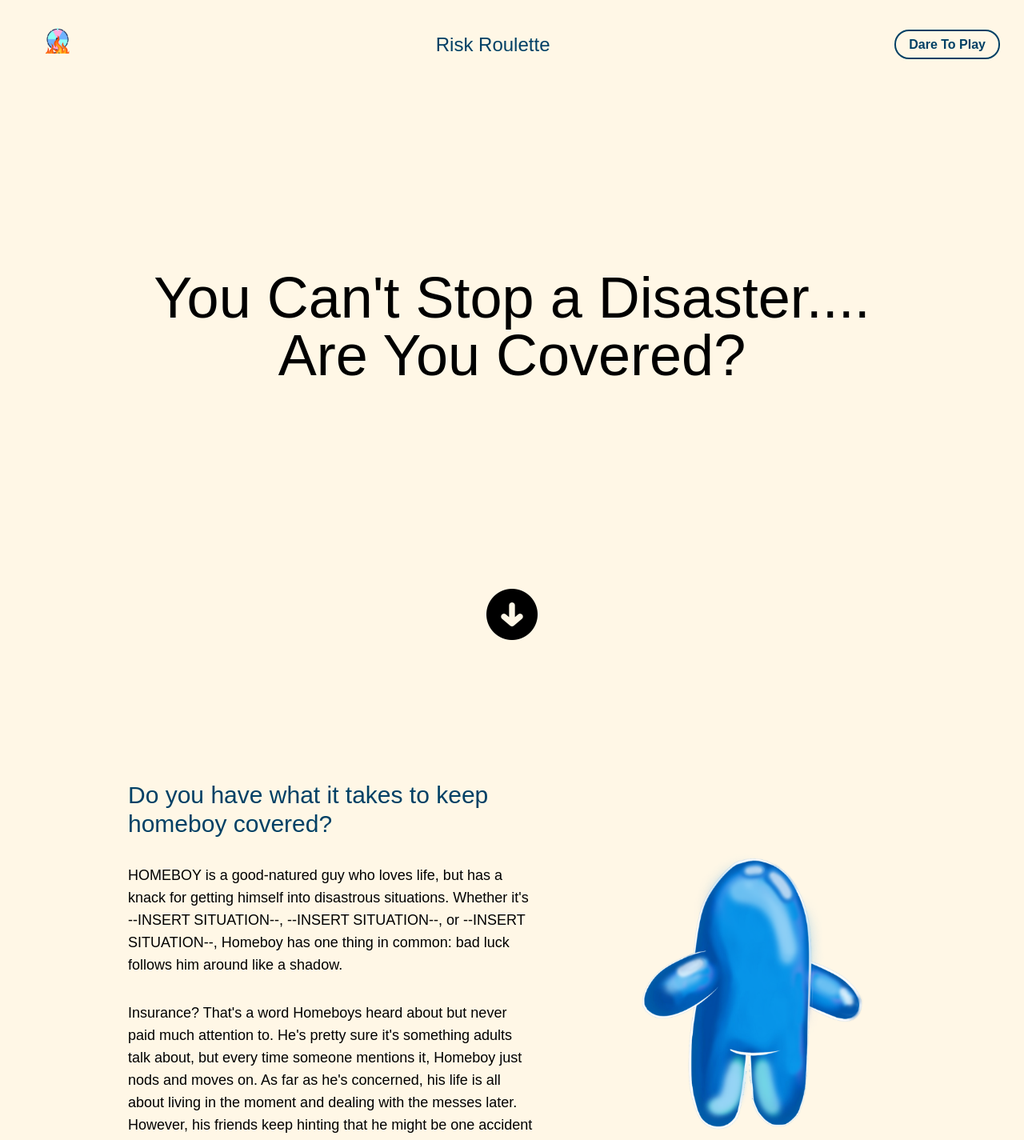
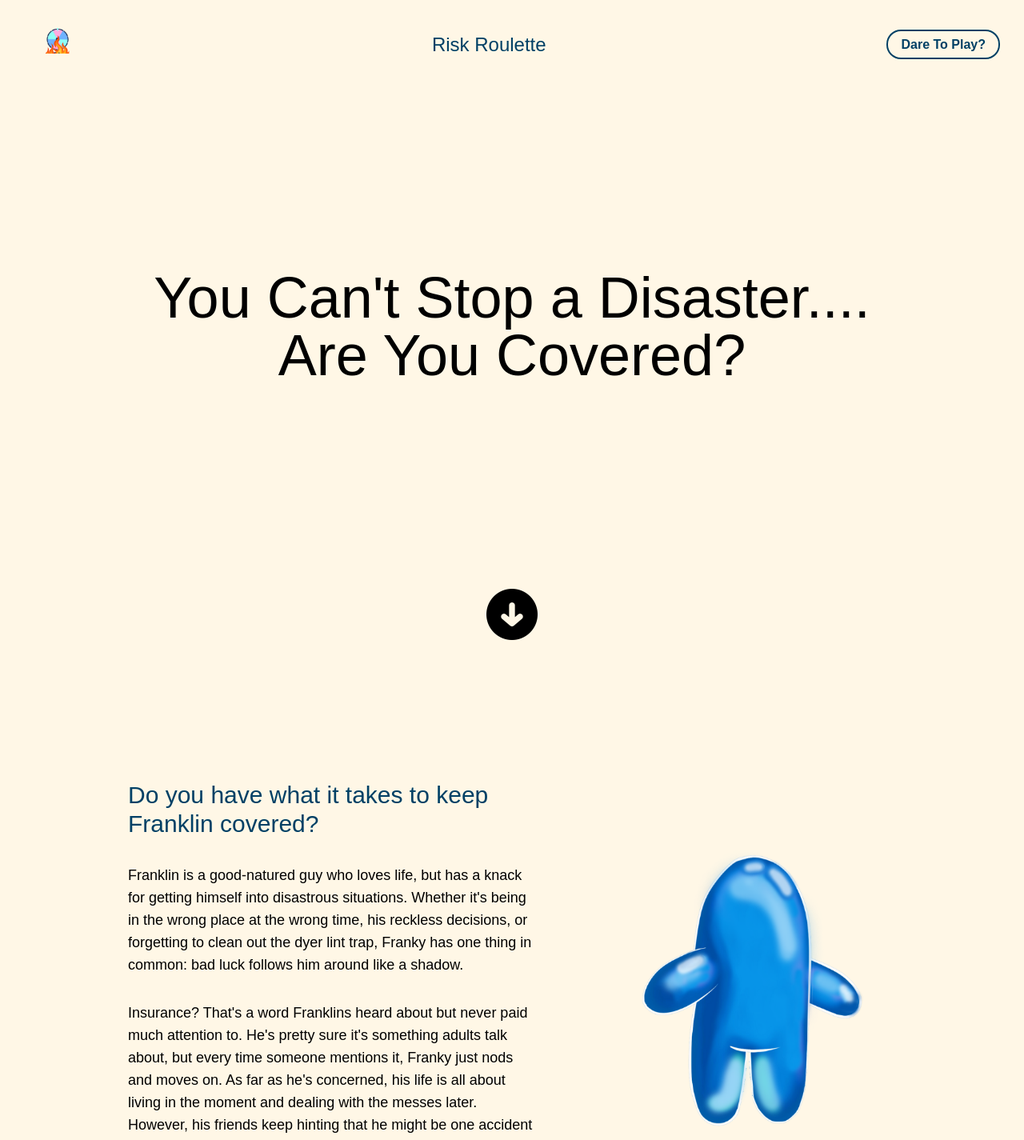
Before and after one commit to halee-t/risk-roulette, a React (Create React App) app: page / in a window 1280 px wide. Shown: the top 1425 px of the page at 80% size. Built offline with nearby package versions, Linux system fonts and the light colour scheme.

Commit message:
filling in missing pieces

```diff
--- a/src/components/Homeboy.tsx
+++ b/src/components/Homeboy.tsx
@@ -7,18 +7,19 @@ const Homeboy = () => {
       <section className="flex gap-24 mx-[10rem] -mt-[10rem]">
         <div className="flex flex-col w-[75%]">
           <h2 className="text-3xl semibold text-primary">
-            Do you have what it takes to keep homeboy covered?
+            Do you have what it takes to keep Franklin covered?
           </h2>
           <p className="text-lg mt-8">
-            HOMEBOY is a good-natured guy who loves life, but has a knack for
-            getting himself into disastrous situations. Whether it's --INSERT
-            SITUATION--, --INSERT SITUATION--, or --INSERT SITUATION--, Homeboy
-            has one thing in common: bad luck follows him around like a shadow.
+            Franklin is a good-natured guy who loves life, but has a knack for
+            getting himself into disastrous situations. Whether it's being in
+            the wrong place at the wrong time, his reckless decisions, or
+            forgetting to clean out the dyer lint trap, Franky has one thing in
+            common: bad luck follows him around like a shadow.
           </p>
           <p className="text-lg mt-8">
-            Insurance? That's a word Homeboys heard about but never paid much
+            Insurance? That's a word Franklins heard about but never paid much
             attention to. He's pretty sure it's something adults talk about, but
-            every time someone mentions it, Homeboy just nods and moves on. As
+            every time someone mentions it, Franky just nods and moves on. As
             far as he's concerned, his life is all about living in the moment
             and dealing with the messes later. However, his friends keep hinting
             that he might be one accident away from a serious financial
@@ -31,12 +32,12 @@ const Homeboy = () => {
         </div>
         <div className="flex flex-col justify-center items-center gap-8">
           <img src="./HomeBoy.png" />
-          <div className="space-x-4">
+          <div className="">
             <Link
               to="/wheel"
-              className="text-primary font-semibold hover:text-white hover:bg-primary transition duration-300 ease-in-out w-fit relative ring-2 ring-primary rounded-2xl py-2 px-4"
+              className="text-2xl font-semibold hover:text-white hover:bg-primary transition duration-300 ease-in-out w-fit relative ring-2 ring-primary rounded-3xl py-2 px-4"
             >
-              Dare To Play
+              Dare To Play?
             </Link>
           </div>
         </div>
--- a/src/components/Navbar.tsx
+++ b/src/components/Navbar.tsx
@@ -10,7 +10,7 @@ const Navbar: React.FC = () => {
 
   return (
     <nav id="home" className="p-4 h-[5rem] overflow-hidden mx-4">
-      <div className="w-full flex flex-row items-center justify-between gap-8">
+      <div className="w-full flex flex-row items-center justify-between">
         {/* Logo */}
         <div>
           <Link to="/">
@@ -27,7 +27,7 @@ const Navbar: React.FC = () => {
             to="/wheel"
             className="text-primary font-semibold hover:text-white hover:bg-primary transition duration-300 ease-in-out w-fit relative ring-2 ring-primary rounded-2xl py-2 px-4"
           >
-            Dare To Play
+            Dare To Play?
           </Link>
         </div>
       </div>
```
